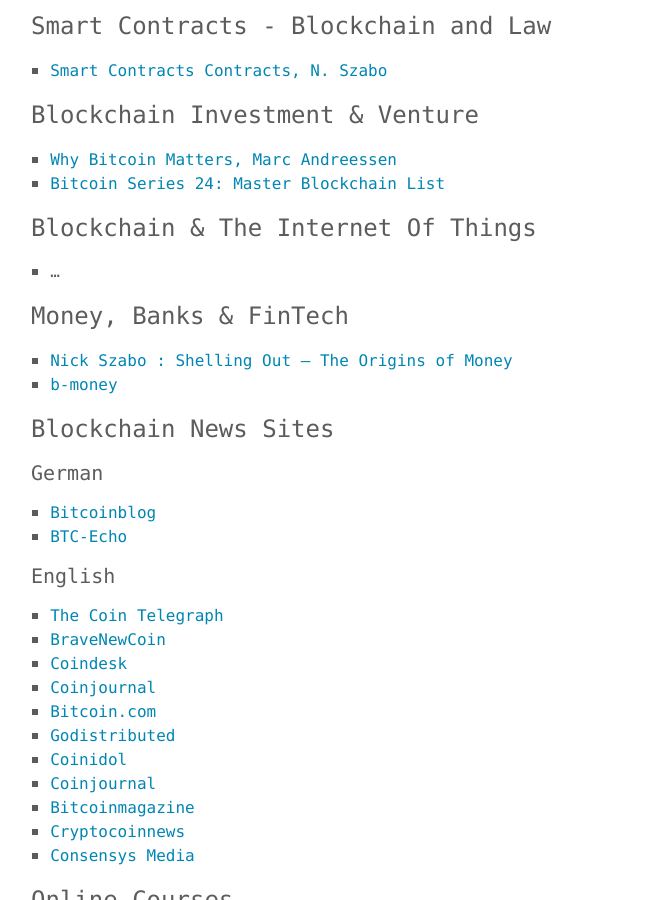
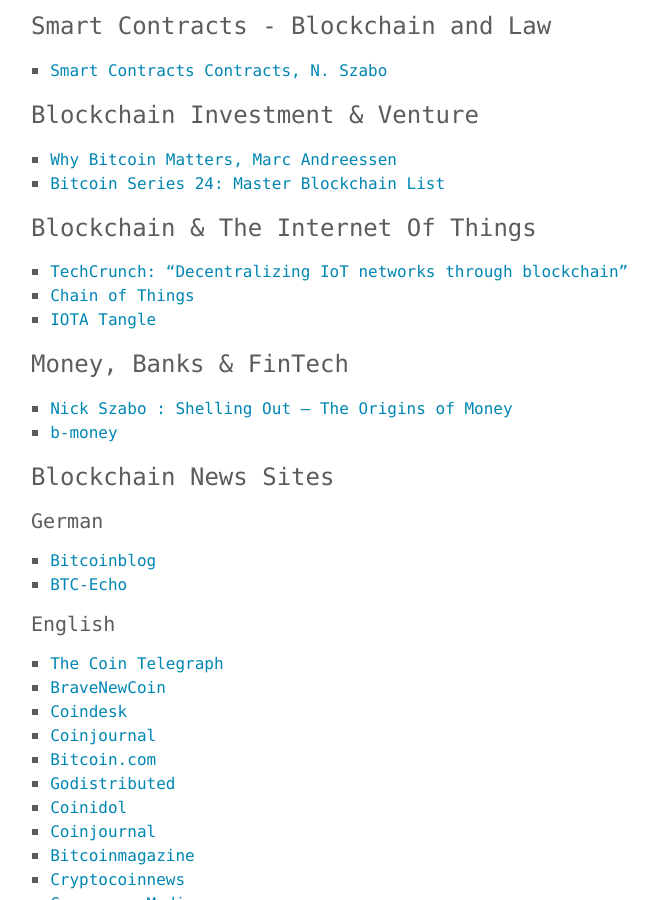
Before and after one commit to blocklab/site, a Jekyll site: the page built from links.md, in a window 1280 px wide and 900 px high, scrolled down 1197 px. Shown: the whole window, without its empty margins (233-891 px from the left). Built offline with Jekyll 4.4.1, drawn with Linux system fonts in a browser that asks for light colours.

Commit message:
Add some IoT links, line break to hackathons

```diff
--- a/links.md
+++ b/links.md
@@ -37,7 +37,9 @@ permalink: /links/
 * [Bitcoin Series 24: Master Blockchain List](http://ledracapital.com/blog/2014/3/11/bitcoinhttp://ledracapital.com/blog/2014/3/11/bitcoin-series-24-the-mega-master-blockchain-list)
 
 ### Blockchain & The Internet Of Things
-* ...
+* [TechCrunch: "Decentralizing IoT networks through blockchain"](https://techcrunch.com/2016/06/28/decentralizing-iot-networks-through-blockchain/)
+* [Chain of Things](http://www.chainofthings.com)
+* [IOTA Tangle](https://www.iotatoken.com)
 
 ### Money, Banks & FinTech
 * [Nick Szabo : Shelling Out – The Origins of Money](http://szabo.best.vwh.net/shell.html)
```
Also changed, not shown: events.md (+2 -0 lines).
